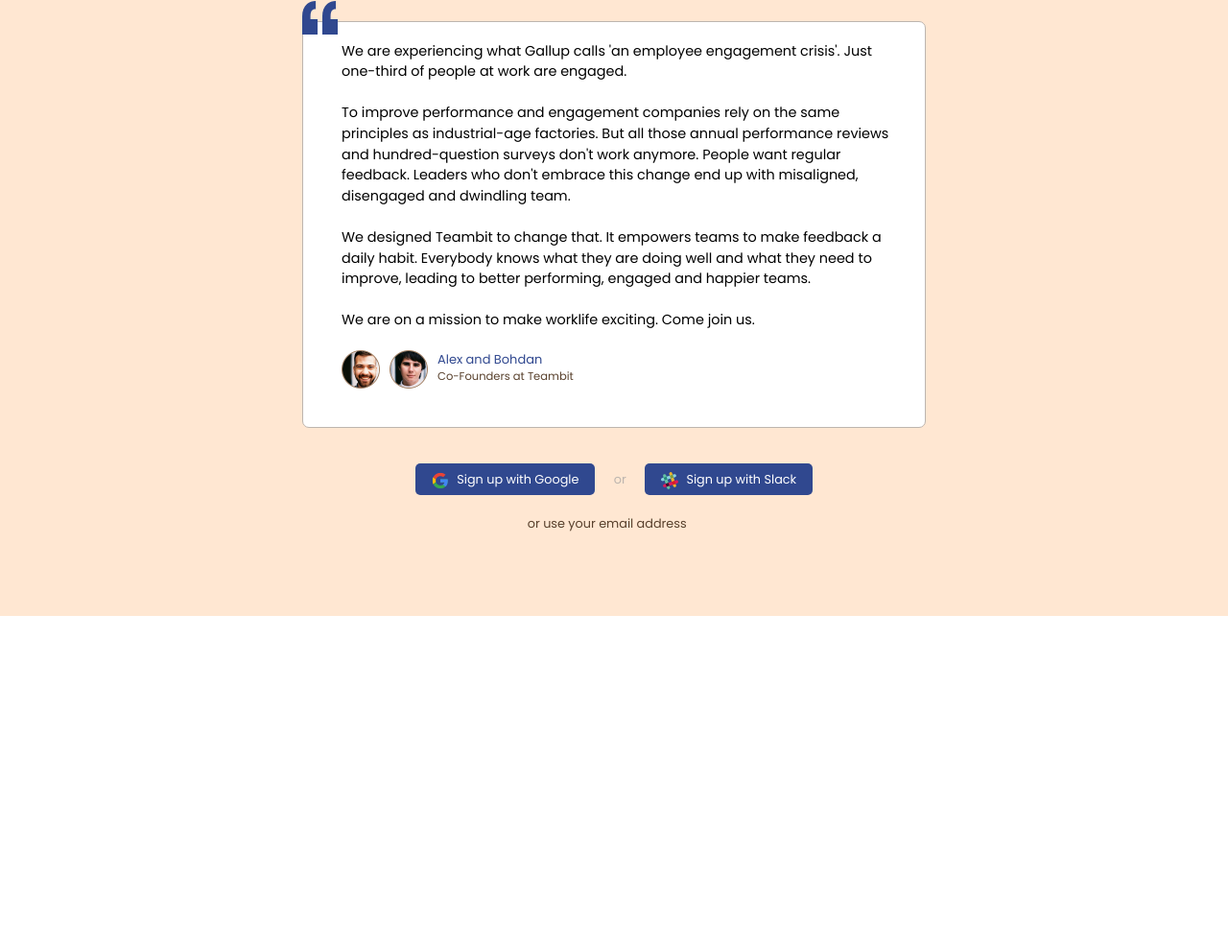
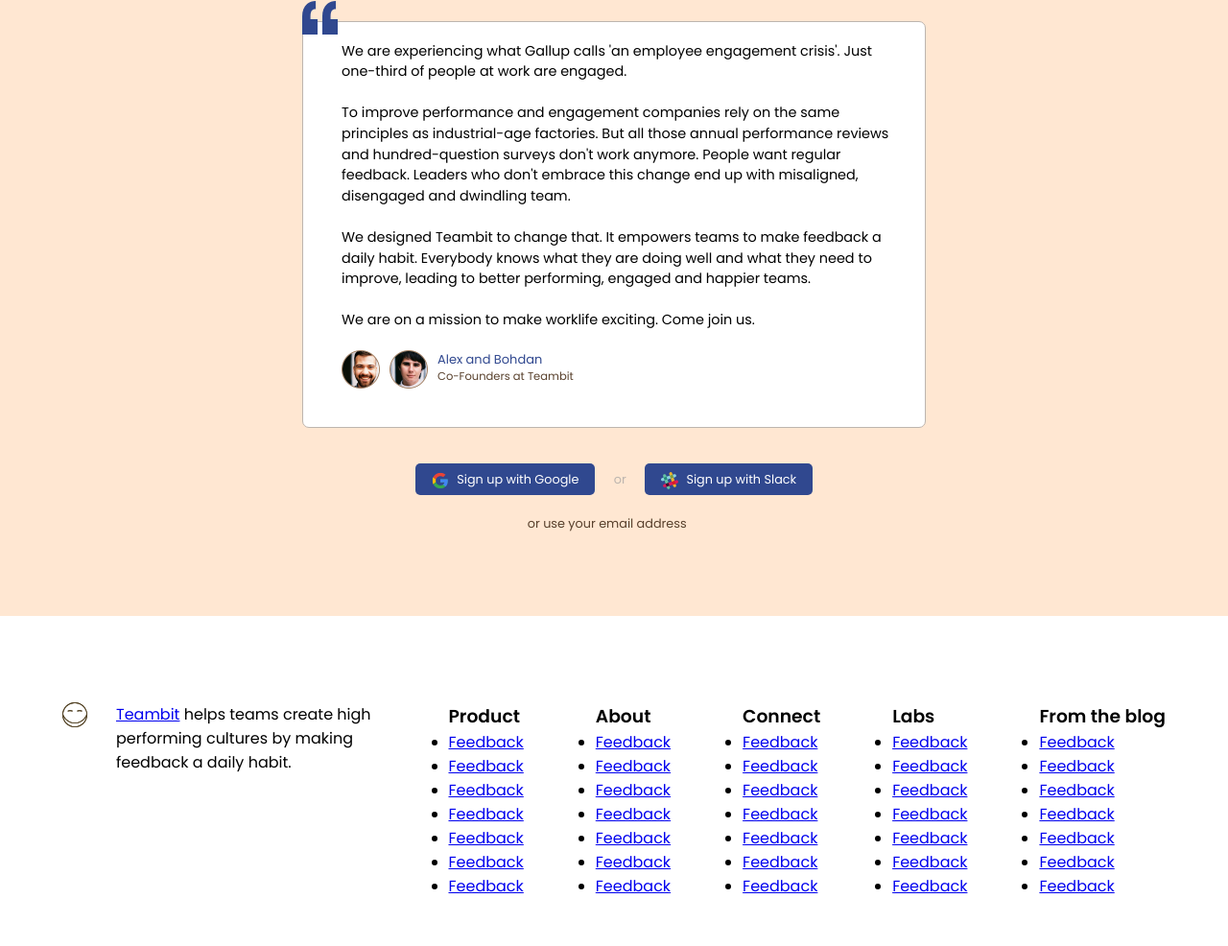
Before and after one commit to marcocarone/node-sass-teambit, a website: page index.html in a window 1280 px wide. Shown: the part 5493-6479 px from the top of the page at 96% size. Before the commit the page ends 6135 px from the top, so only its background shows below. Drawn offline with nearby package versions, Linux system fonts and the light colour scheme.

Commit message:
inizio footer

```diff
--- a/index.html
+++ b/index.html
@@ -183,7 +183,10 @@
         <h2>See Teambit for yourself.</h2>
         <h2>Get started in seconds <img src="public/img/happy.svg" alt="happy"></h2>
         <div class="reviews__box">
-          <p>We are experiencing what Gallup calls 'an employee engagement crisis'. Just one-third of people at work are engaged. <br><br> To improve performance and engagement companies rely on the same principles as industrial-age factories. But all those annual performance reviews and hundred-question surveys don't work anymore. People want regular feedback. Leaders who don't embrace this change end up with misaligned, disengaged and dwindling team. <br><br> We designed Teambit  to change that. It empowers teams to make feedback a daily habit. Everybody knows what they are doing well and what they need to improve, leading to better performing, engaged and happier teams. <br><br> We are on a mission to make worklife exciting. Come join us.</p>
+          <p>We are experiencing what Gallup calls 'an employee engagement crisis'. Just one-third of people at work are engaged. <br><br> To improve performance and engagement companies rely on the same principles as industrial-age factories. But
+            all those annual performance reviews and hundred-question surveys don't work anymore. People want regular feedback. Leaders who don't embrace this change end up with misaligned, disengaged and dwindling team. <br><br> We designed Teambit
+            to change that. It empowers teams to make feedback a daily habit. Everybody knows what they are doing well and what they need to improve, leading to better performing, engaged and happier teams. <br><br> We are on a mission to make
+            worklife exciting. Come join us.</p>
           <div class="reviews__box__img">
             <img src="public/img/alex.png" alt="alex">
             <img src="public/img/bohdan.png" alt="Bohdan">
@@ -201,14 +204,79 @@
         <div class="reviews__link">
           <a href="#">or use your email address<i class="lni-arrow-right"></i></a>
         </div>
-
-
       </div>
     </section>
-
   </main>
   <footer>
+    <div class="footer__wrapper">
+      <div class="box__logo">
+        <img src="public/img/logo-small.svg" alt="logo">
+        <p><a href="#">Teambit</a> helps teams create high performing cultures by making feedback a daily habit.</p>
+      </div>
+      <div class="box__link__wrapper">
+        <div class="box__link">
+          <h3>Product</h3>
+          <ul>
+            <li><a href="#">Feedback</a></li>
+            <li><a href="#">Feedback</a></li>
+            <li><a href="#">Feedback</a></li>
+            <li><a href="#">Feedback</a></li>
+            <li><a href="#">Feedback</a></li>
+            <li><a href="#">Feedback</a></li>
+            <li><a href="#">Feedback</a></li>
+          </ul>
+        </div>
+        <div class="box__link">
+          <h3>About</h3>
+          <ul>
+            <li><a href="#">Feedback</a></li>
+            <li><a href="#">Feedback</a></li>
+            <li><a href="#">Feedback</a></li>
+            <li><a href="#">Feedback</a></li>
+            <li><a href="#">Feedback</a></li>
+            <li><a href="#">Feedback</a></li>
+            <li><a href="#">Feedback</a></li>
+          </ul>
+        </div>
+        <div class="box__link">
+          <h3>Connect</h3>
+          <ul>
+            <li><a href="#">Feedback</a></li>
+            <li><a href="#">Feedback</a></li>
+            <li><a href="#">Feedback</a></li>
+            <li><a href="#">Feedback</a></li>
+            <li><a href="#">Feedback</a></li>
+            <li><a href="#">Feedback</a></li>
+            <li><a href="#">Feedback</a></li>
+          </ul>
+        </div>
+        <div class="box__link">
+          <h3>Labs</h3>
+          <ul>
+            <li><a href="#">Feedback</a></li>
+            <li><a href="#">Feedback</a></li>
+            <li><a href="#">Feedback</a></li>
+            <li><a href="#">Feedback</a></li>
+            <li><a href="#">Feedback</a></li>
+            <li><a href="#">Feedback</a></li>
+            <li><a href="#">Feedback</a></li>
+          </ul>
+        </div>
+        <div class="box__link">
+          <h3>From the blog</h3>
+          <ul>
+            <li><a href="#">Feedback</a></li>
+            <li><a href="#">Feedback</a></li>
+            <li><a href="#">Feedback</a></li>
+            <li><a href="#">Feedback</a></li>
+            <li><a href="#">Feedback</a></li>
+            <li><a href="#">Feedback</a></li>
+            <li><a href="#">Feedback</a></li>
+          </ul>
+        </div>
+      </div>
 
+    </div>
   </footer>
   <script src="public/js/script.js" charset="utf-8"></script>
 </body>
--- /dev/null
+++ b/src/scss/partials/_footer.scss
@@ -0,0 +1,26 @@
+.footer__wrapper {
+  max-width: 1150px;
+  display: flex;
+  justify-content: space-between;
+  align-items: flex-start;
+  margin: 0 auto;
+  padding: 90px 0 50px;
+
+  .box__logo {
+    display: flex;
+    align-items: flex-start;
+    flex-basis: 35%;
+    img {
+      width: 50px;
+
+    }
+    p {
+      padding: 0 30px ;
+    }
+  }
+  .box__link__wrapper {
+    display: flex;
+    justify-content: space-between;
+    flex-basis: 65%;
+  }
+}
--- a/src/scss/partials/_reviews.scss
+++ b/src/scss/partials/_reviews.scss
@@ -30,12 +30,15 @@
         position: absolute;
         top: -23px;
         left: -1px;
+
+        background: url("../../../public/img/quote.svg") center center no-repeat;
+        z-index: 2;
+        content: " ";
+
         //     background: url(https://teambit.io/wp-content/themes/teambeat/img/landing/quote.svg) center center no-repeat;
 
         // }
-        background: url("../../../public/img/quote.svg") center center no-repeat;
-        z-index: 2;
-        content: " ";
+
       }
 
       .reviews__box__img {
--- a/src/scss/style.scss
+++ b/src/scss/style.scss
@@ -13,3 +13,4 @@
 @import "partials/_description.scss";
 @import "partials/_feedback.scss";
 @import "partials/_reviews.scss";
+@import "partials/_footer.scss";
```
Also changed, not shown: public/css/style.css.
